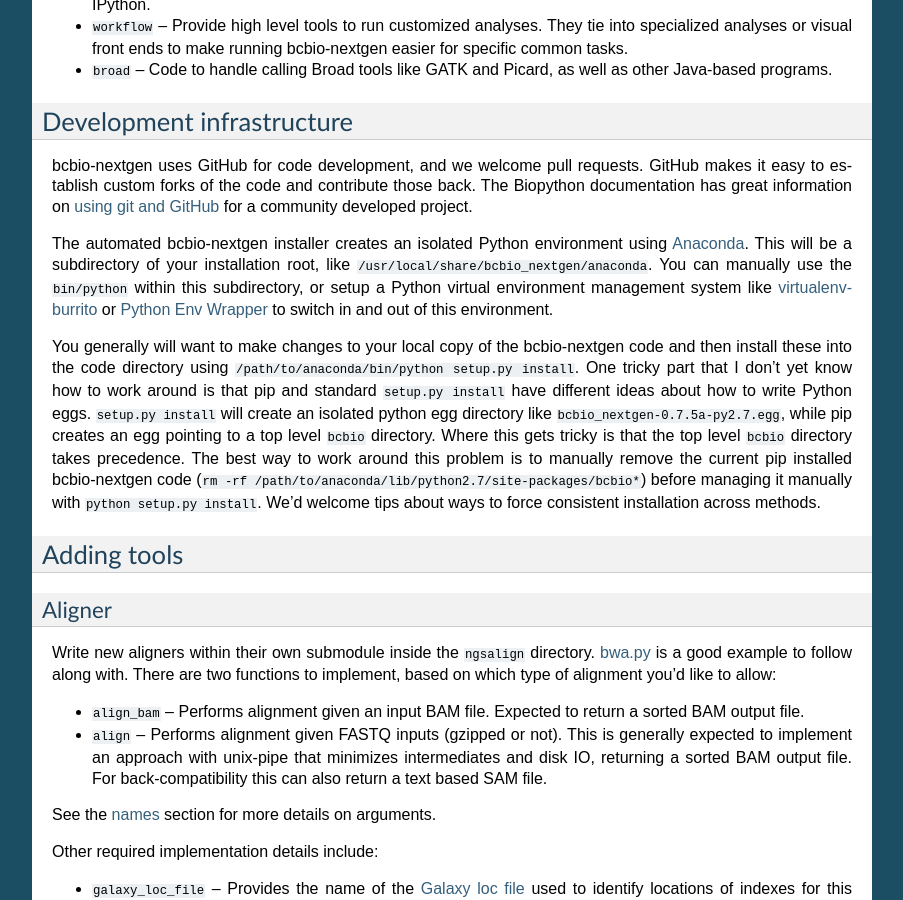
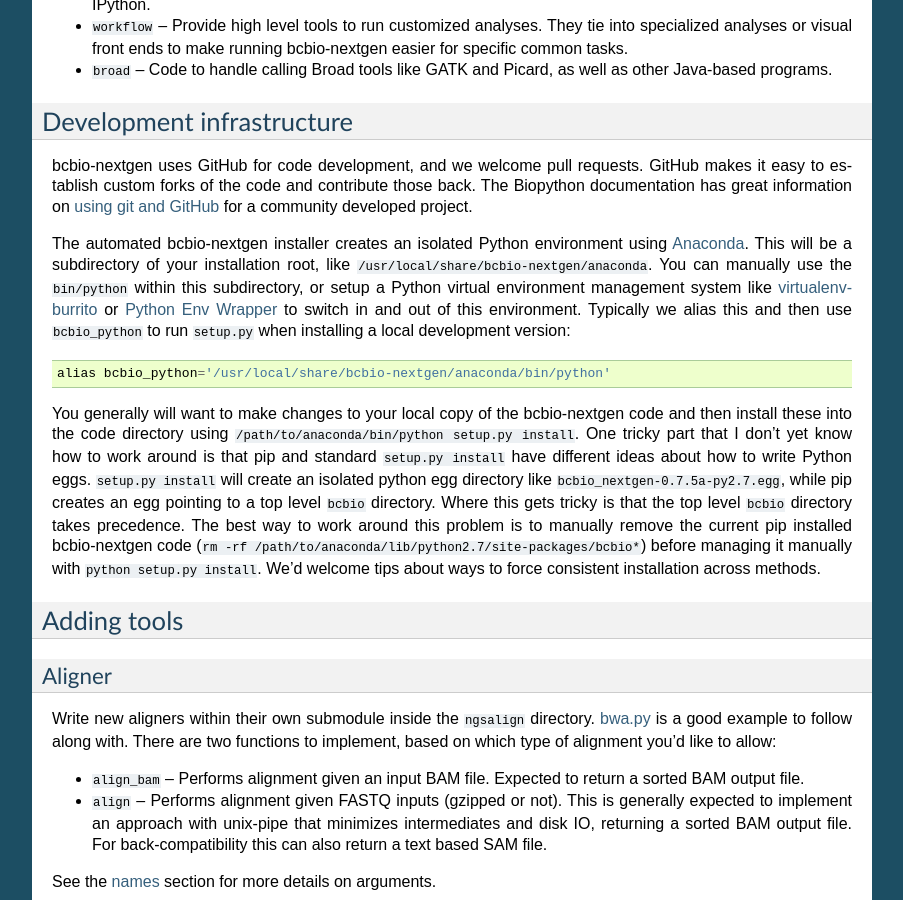
Before and after one commit to bcbio/bcbio-nextgen, a Sphinx documentation site: the page built from docs/contents/code.rst, in a window 1280 px wide and 900 px high, scrolled down 1060 px. Shown: the whole window, without its empty margins (198-1101 px from the left). Built offline with Sphinx 7.4.7, drawn with Linux system fonts in a browser that asks for light colours.

```diff
--- a/docs/contents/code.rst
+++ b/docs/contents/code.rst
@@ -85,11 +85,14 @@
 
 The automated bcbio-nextgen installer creates an isolated Python
 environment using `Anaconda`_. This will be a subdirectory of your
-installation root, like ``/usr/local/share/bcbio_nextgen/anaconda``.
+installation root, like ``/usr/local/share/bcbio-nextgen/anaconda``.
 You can manually use the ``bin/python`` within this subdirectory, or
 setup a Python virtual environment management system like
 `virtualenv-burrito`_ or `Python Env Wrapper`_ to switch in and out of
-this environment.
+this environment. Typically we alias this and then use ``bcbio_python`` to run
+``setup.py`` when installing a local development version::
+
+    alias bcbio_python='/usr/local/share/bcbio-nextgen/anaconda/bin/python'
 
 You generally will want to make changes to your local copy of the
 bcbio-nextgen code and then install these into the code directory
```
Also changed, not shown: 1 other file.
